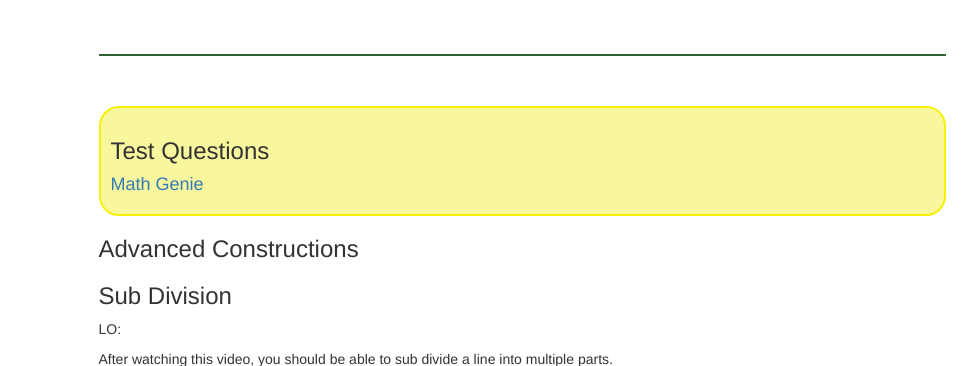
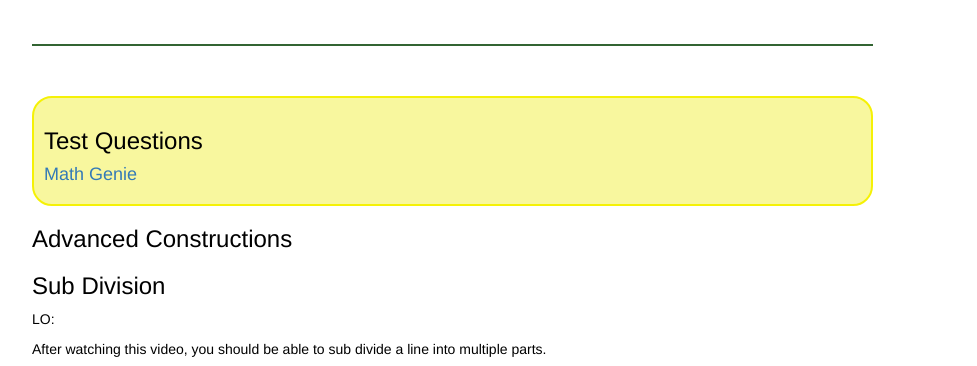
Before and after one commit to LeroySalih/mr-salih-001, a Flask app: page /maths/geometry/constructions in a window 1280 px wide. Shown: the part 2009-2375 px from the top of the page, without its empty margins (264-1241 px from the left). Run offline with Flask 2, Linux system fonts and the light colour scheme; parts of the project's set-up code (start-up, migrations or seed data) failed here and were passed over; some libraries are stand-ins or nearby versions; some web fonts are replaced.

Commit message:
Refactoring geometry pages

```diff
--- a/blueprints/index.py
+++ b/blueprints/index.py
@@ -5,3 +5,8 @@ indexBP = Blueprint('indexBP', __name__, template_folder='templates')
 @indexBP.route('/')
 def index():
   return render_template('index.html', results=None)
+
+
+@indexBP.route('/layout-test')
+def layout_test():
+  return render_template('layout-topic.html')
--- /dev/null
+++ b/templates/layout-topic.html
@@ -0,0 +1,55 @@
+{% extends "bootstrap/base.html" %}
+
+{% block title%}Angles{% endblock %}
+
+{% block styles%}
+{{ super() }}
+{% include "style-includes.html" %}
+<style>
+html, body {
+  margin: 0;
+  padding: 0;
+  scroll-behavior: smooth;
+}
+.container {
+  width: 80vw;
+  margin: auto;
+  display: flex;
+
+  height: calc(100vh - 70px);
+
+}
+
+.side-menu{
+
+}
+
+.main-page {
+  color: black;
+  width: 100%;
+  height: 100%;
+  overflow-y: scroll;
+  scroll-behavior: smooth;
+}
+</style>
+{% endblock %}
+
+{% block navbar %}
+{% include "navbar.html" %}
+{% endblock %}
+
+{% block content %}
+<div class="container">
+  <div class="side-menu">
+    <ul>
+      {% block back_to %} {% endblock %}
+      {% block inpage_links %} {% endblock %}
+    </ul>
+
+  </div>
+  <div class="main-page">
+      {% block main_page %}
+      {% endblock %}
+  </div>
+</div>
+{% endblock %}
--- a/templates/maths/geometry/constructions.html
+++ b/templates/maths/geometry/constructions.html
@@ -1,40 +1,31 @@
-{% extends "bootstrap/base.html" %}
-{% import "bootstrap/wtf.html" as wtf %}
+{% extends "layout-topic.html" %}
+{% block title%}Angles{% endblock %}
 
-{% block title%}Login{% endblock %}
 
-{% block styles%}
-{{ super() }}
-{% include "style-includes.html" %}
+{% block back_to %}
+<li><a href="/maths/geometry">Back to: Geometry</a></li>
 {% endblock %}
 
-{% block navbar %}
-{% include "navbar.html" %}
-{% endblock %}
-
-{% block content %}
-
-  <div class="container">
-
-    <div class="row">
-      <div class="col-md-12">
-        <h1>Constructions</h1>
-      </div>
-    </div>
-
-    <div class="row">
-      <div class="col-md-3">
+{% block inpage_links %}
 <p><a href="#triangle">Triangles</a></p>
 <p><a href="#60degrees">60 Degree Triangles</a></p>
 <p><a href="#angle-bisection">Angle Bisection</a></p>
-        <p><a href="#perp-bisector">Perpendicular Bisector</a></p>
+<p><a href="#perp-bisection">Perpendicular Bisector</a></p>
 <p><a href="#sub-divide">Subdivide a Line</a></p>
+{% endblock %}
+
+
+{% block main_page %}
+
+
+
+      <div>
+        <h1>Constructions</h1>
       </div>
 
-      <div class="col-md-9">
       <section>
+          <a name="triangle"></a>
           <h3>Construct a Triangle</h3>
-          <a name="triangle"></a>
           <p>LO: After watching this video,m you should be able to construct a triangle with given side length.</p>
           <iframe width="560"
                   height="315"
@@ -42,9 +33,11 @@
                   frameborder="0"
                   allow="accelerometer; autoplay; encrypted-media; gyroscope; picture-in-picture" allowfullscreen></iframe>
       </section>
+
+
       <section>
+        <a name="60degrees"></a>
         <h3>60 Degree Angle & Equilateral Triangles</h3>
-          <a name="60degrees"></a>
         <p>LO:  After watching this video you should be able to construct a 60 degree angle or an equilateral triangle.</p>
         <iframe width="560"
                 height="315"
@@ -52,9 +45,10 @@
                 frameborder="0"
                 allow="accelerometer; autoplay; encrypted-media; gyroscope; picture-in-picture" allowfullscreen></iframe>
       </section>
+
       <section>
+        <a name="angle-bisection"></a>
         <h3>Angle Bisection</h3>
-            <a name="angle-bisection"></a>
         <p>LO:  After watching this video you should be able to  bisect an angle.</p>
         <iframe width="560"
                 height="315"
@@ -65,6 +59,7 @@
       </section>
 
       <section>
+          <a name="perp-bisection"></a>
           <h3>Perpendicular Bisection</h3>
           <p>LO:  After watching this video you should be able to create a perpendicular bisector.</p>
           <iframe width="560"
@@ -80,9 +75,10 @@
           <p><h4><a href="https://www.mathsgenie.co.uk/resources/76_loci-and-construction.pdf">Math Genie</a></h4></p>
         </section>
 
-        <a name="sub-divide"></a>
+
         <h3>Advanced Constructions</h3>
         <section>
+            <a name="sub-divide"></a>
             <h3>Sub Division</h3>
             <p>LO:</p>
               <p>After watching this video, you should be able to sub divide a line into multiple parts.</p>
@@ -92,19 +88,11 @@
                       allow="accelerometer; autoplay; encrypted-media; gyroscope; picture-in-picture"
                       allowfullscreen></iframe>
 
-            <p>The following vide shows an alternative method, which includes "copying" an angle.</p>
+            <p>The following vide0 shows an alternative method, which includes "copying" an angle.</p>
             <iframe width="560" height="315"
                     src="https://www.youtube.com/embed/QY68Cm7GZwc"
                     frameborder="0"
                     allow="accelerometer; autoplay; encrypted-media; gyroscope; picture-in-picture" allowfullscreen>
             </iframe>
         </section>
-
-
-      </div>
-    </div>
-  </div>
-
-
-
 {% endblock %}
```
Also changed, not shown: templates/maths/geometry/angles.html (+17 -42 lines), templates/maths/geometry/module-header.html (+12 -5 lines). Lines whose indentation alone changed are shown as unchanged.
